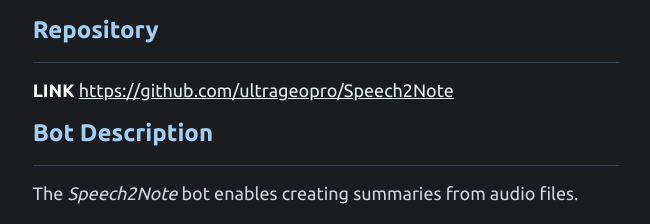
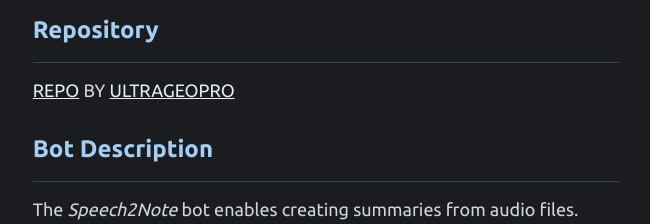
Before and after one commit to ultrageopro/ultrageosite, an Astro site: page /blog/speech2note in a window 1280 px wide. Shown: the part 550-774 px from the top of the page, without its empty margins (314-964 px from the left). Built offline with nearby package versions, Linux system fonts and the light colour scheme; Astro itself is replaced by a stand-in of ours.

Commit message:
feat: styles

```diff
--- a/src/components/Prose.astro
+++ b/src/components/Prose.astro
@@ -4,7 +4,9 @@
   prose-p:leading-tight prose-p:mb-4 prose-p:text-lg
   break-words whitespace-normal
   prose-img:rounded-xl prose-img:shadow-[0_4px_12px_rgba(0,0,0,0.3)]
-  prose-headings:text-[rgb(var(--accent-light))] prose-headings:mt-4 prose-headings:mb-2
+  prose-headings:text-[rgb(var(--accent-light))] prose-headings:mb-2
+  prose-h1:mt-4
+  prose-h2:mt-8 prose-h3:mt-8
   prose-blockquote:border-l-4 prose-blockquote:pl-4 prose-blockquote:italic prose-blockquote:text-[rgb(var(--accent-dark))]
   prose-code:bg-[rgba(var(--accent), 0.1)] prose-code:text-[rgb(var(--accent-light))] prose-code:rounded prose-code:leading-tight
   prose-code:text-justify prose-code:mb-4
--- a/src/content/blog/speech2note.md
+++ b/src/content/blog/speech2note.md
@@ -10,8 +10,7 @@ postType: repo
 ## Repository
 ---
 
-**LINK** [https://github.com/ultrageopro/Speech2Note](https://github.com/ultrageopro/Speech2Note)
-
+**[REPO](https://github.com/ultrageopro/Speech2Note)** BY [ULTRAGEOPRO](https://github.com/ultrageopro)
 ## Bot Description
 ---
 The _Speech2Note_ bot enables creating
```
